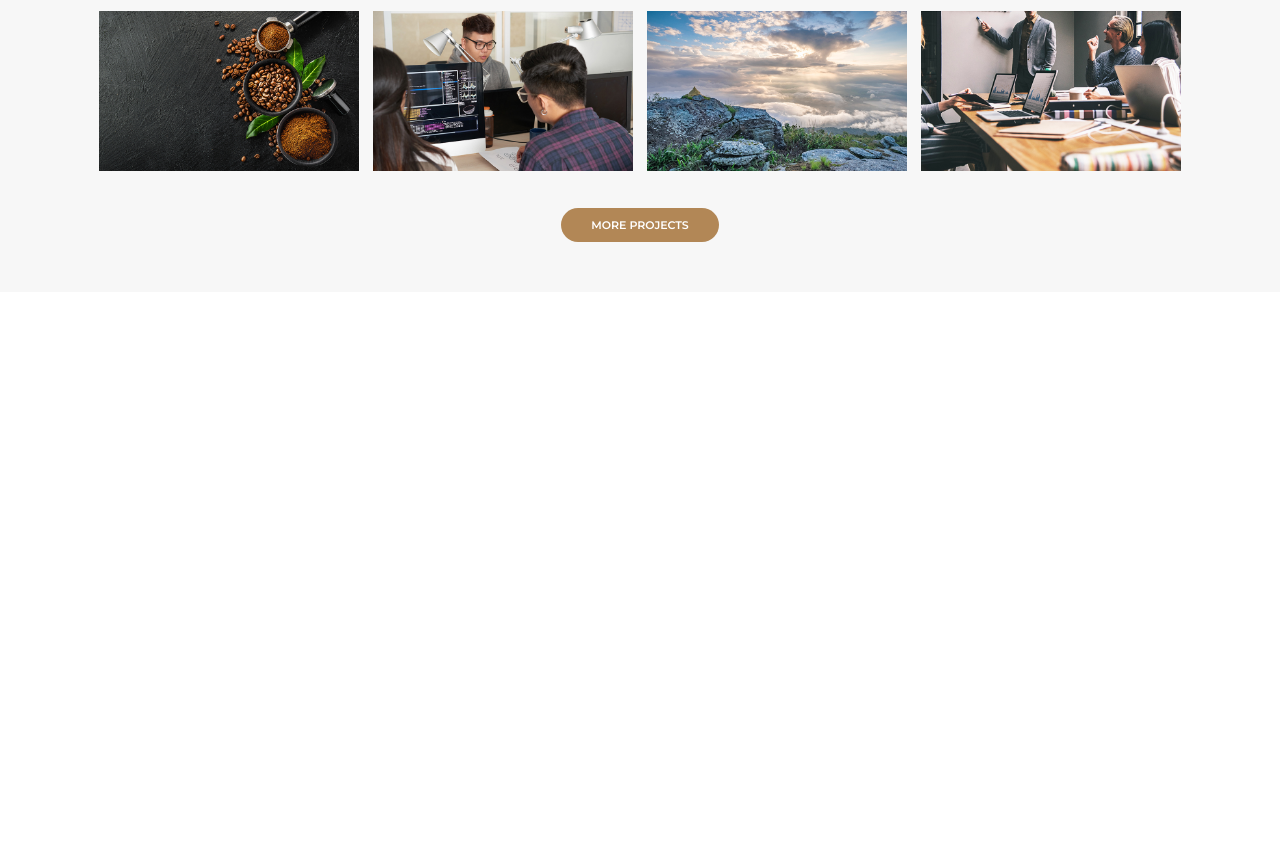
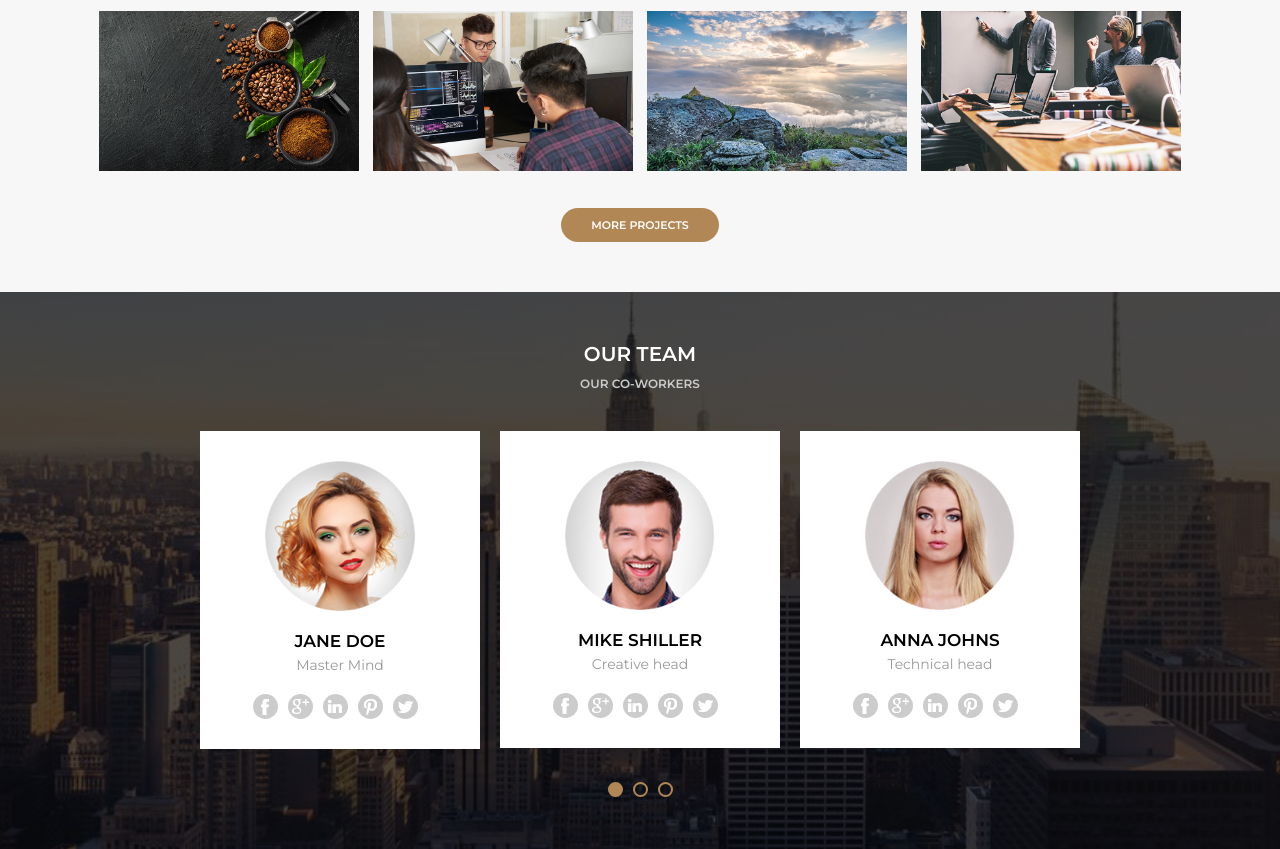
Before and after one commit to RicardoOliveira1397/Project-Awax, a plain HTML site: page index.html in a window 1280 px wide. Shown: the part 2128-2977 px from the top of the page. Before the commit the page ends 2420 px from the top, so only its background shows below. Drawn offline with Linux system fonts and the light colour scheme.

Commit message:
Section Our Team

```diff
--- a/assets/css/style.css
+++ b/assets/css/style.css
@@ -436,3 +436,92 @@ header{
 .section-projects--photoarea:hover .section-projects--photoinfo{
     display: flex;
 }
+
+.bg-team{
+    background-image: linear-gradient(to top, rgba(0, 0, 0, 0.7), rgba(0, 0, 0, 0.7)), url(/assets/images/bg-team.jpg);
+    background-size:cover;
+    background-position:center;
+}
+
+.section-team{
+    overflow:hidden;
+    max-width: 880px;
+    margin:auto;
+}
+.section-team .sliders{
+    display:flex;
+    width: 1000vw;
+    height: 100%;
+}
+.section-team .slide{
+    width: 280px;
+    height: 100%;
+    min-height: 300px;
+    background-color: #fff;
+    margin-right: 20px;
+}
+.section-team .slide--area{
+    display: flex;
+    flex-direction: column;
+    height: 100%;
+    justify-content: center;
+    align-items: center;
+    color: #000;
+    padding: 30px;
+}
+
+.section-team--avatar{
+    width: 150px;
+    height:auto;
+}
+.section-team--name{
+    text-transform: uppercase;
+    font-weight: 600;
+    font-size: 17px;
+    margin-top: 20px;
+}
+.section-team--role{
+    font-size: 14px;
+    color: #999;
+    margin-top: 5px;
+}
+.section-team--social{
+    display:flex;
+    margin-top: 20px;
+}
+.section-team--social a{
+    display:inline-flex;
+    justify-content: center;
+    align-items: center;
+    width:25px;
+    height:25px;
+    background-color: #ccc;
+    border-radius: 13px;
+    margin-right: 10px;
+}
+
+.section-team--social a:hover {
+    background-color: #b28756;
+}
+
+.section-body .sliders--pointers {
+    display: flex;
+    justify-content: center;
+    align-items: center;
+    height: 20px;
+    margin-top: 30px;
+}
+
+.section-body .pointer{
+    width: 15px;
+    height: 15px;
+    border: 2px solid #b28756;
+    border-radius: 8px;
+    margin-left: 5px;
+    margin-right: 5px;
+    cursor: pointer;
+}
+
+.section-body .pointer.active{
+    background-color: #b28756;
+}
--- a/index.html
+++ b/index.html
@@ -287,6 +287,63 @@
 					</div>
 				</div>
 			</section>
+			<section class="default dark bg-team">
+				<div class="section-title">Our Team</div>
+				<div class="section-desc">Our Co-Workers</div>
+				<div class="section-body">
+					<div class="section-team">
+						<div class="sliders">
+							<div class="slide">
+								<div class="slide--area">
+									<img class="section-team--avatar" src="media/mulher1.png" alt="">
+									<div class="section-team--name">Jane Doe</div>
+									<div class="section-team--role">Master Mind</div>
+									<div class="section-team--social">
+										<a href=""><img src="/assets/images/facebook.png" alt=""></a>
+										<a href=""><img src="/assets/images/googleplus.png" alt=""></a>
+										<a href=""><img src="/assets/images/linkedin.png" alt=""></a>
+										<a href=""><img src="/assets/images/pinterest.png" alt=""></a>
+										<a href=""><img src="/assets/images/twitter.png" alt=""></a>
+									</div>
+								</div>
+							</div>
+							<div class="slide">
+								<div class="slide--area">
+									<img class="section-team--avatar" src="media/homem1.png" alt="">
+									<div class="section-team--name">Mike Shiller</div>
+									<div class="section-team--role">Creative head</div>
+									<div class="section-team--social">
+										<a href=""><img src="/assets/images/facebook.png" alt=""></a>
+										<a href=""><img src="/assets/images/googleplus.png" alt=""></a>
+										<a href=""><img src="/assets/images/linkedin.png" alt=""></a>
+										<a href=""><img src="/assets/images/pinterest.png" alt=""></a>
+										<a href=""><img src="/assets/images/twitter.png" alt=""></a>
+									</div>
+								</div>
+							</div>
+							<div class="slide">
+								<div class="slide--area">
+									<img class="section-team--avatar" src="media/mulher2.png" alt="">
+									<div class="section-team--name">Anna Johns</div>
+									<div class="section-team--role">Technical head</div>
+									<div class="section-team--social">
+										<a href=""><img src="/assets/images/facebook.png" alt=""></a>
+										<a href=""><img src="/assets/images/googleplus.png" alt=""></a>
+										<a href=""><img src="/assets/images/linkedin.png" alt=""></a>
+										<a href=""><img src="/assets/images/pinterest.png" alt=""></a>
+										<a href=""><img src="/assets/images/twitter.png" alt=""></a>
+									</div>
+								</div>
+							</div>
+						</div>
+					</div>
+					<div class="sliders--pointers">
+						<div class="pointer active"></div>
+						<div class="pointer"></div>
+						<div class="pointer"></div>
+					</div>
+				</div>
+			</section>
 		</main>
 		<footer></footer>
 	</body>
```
Also changed, not shown: assets/images/bg-team.jpg (added), 1 other file.
